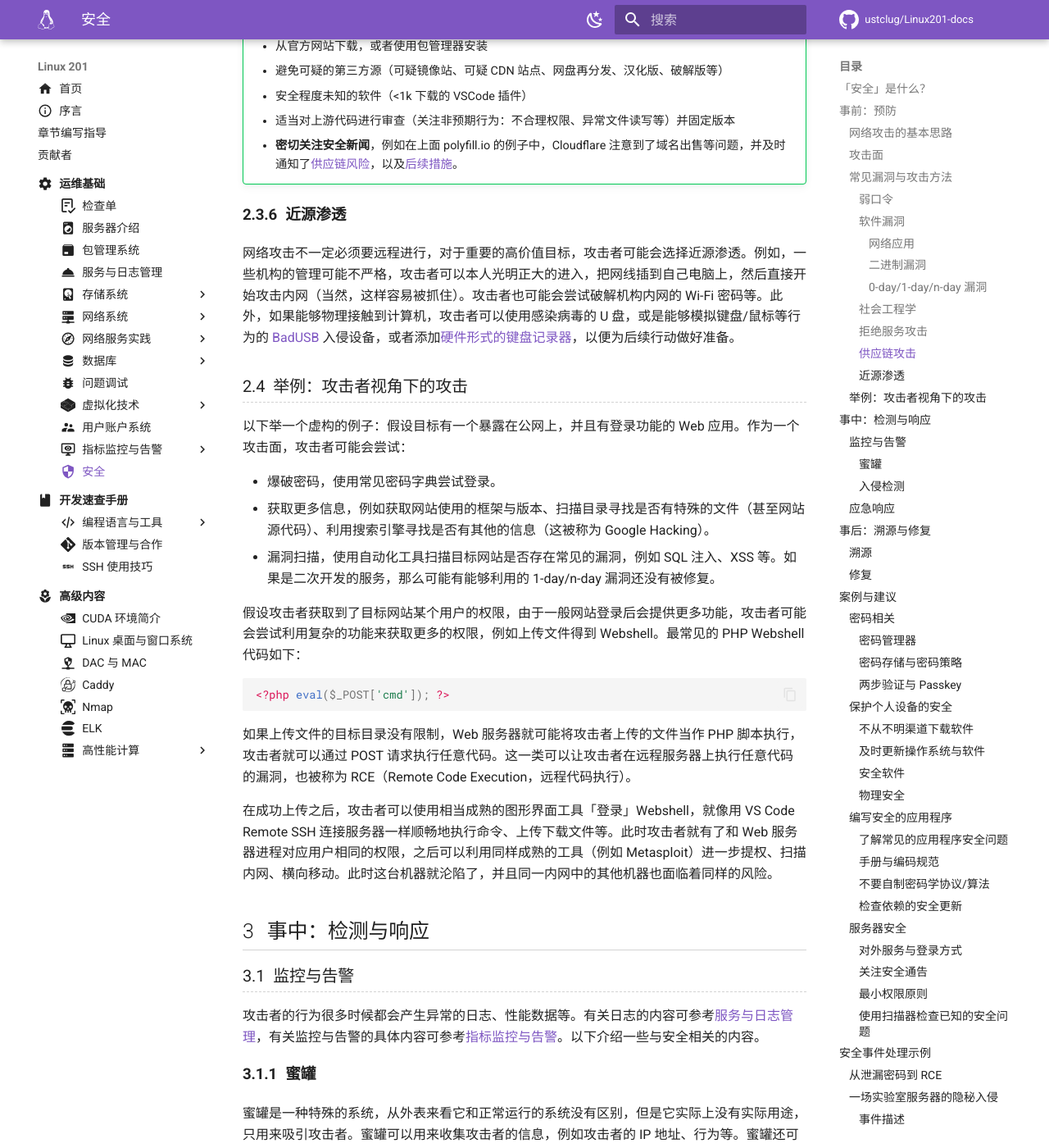
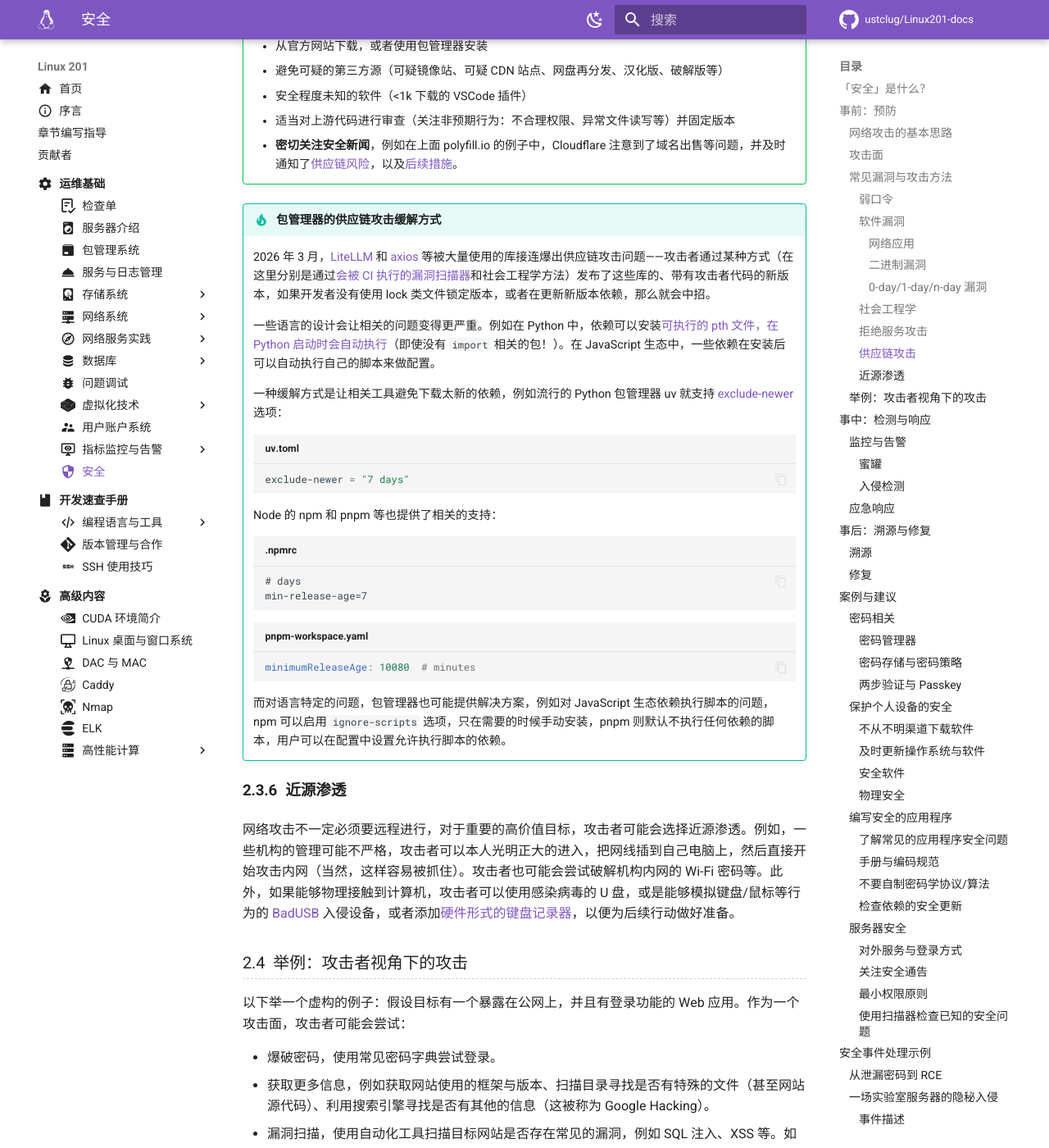
Before and after one commit to ustclug/Linux201-docs, an MkDocs documentation site: the page built from docs/ops/security.md, in a window 1280 px wide and 1400 px high, scrolled down 6973 px. Shown: the whole window at 82% size. Built offline with MkDocs 1.6.1 and Material for MkDocs 9.7.7, drawn with Linux system fonts in a browser that asks for light colours; comment, search, counter and statistics services are not loaded.

Commit message:
ops/security: supply chain attack and package manager
exclude newer; ignore scripts (npm/pnpm)

````diff
--- a/docs/ops/security.md
+++ b/docs/ops/security.md
@@ -221,6 +221,31 @@
     - 安全程度未知的软件（<1k 下载的 VSCode 插件）
     - 适当对上游代码进行审查（关注非预期行为：不合理权限、异常文件读写等）并固定版本
     - **密切关注安全新闻**，例如在上面 polyfill\.io 的例子中，Cloudflare 注意到了域名出售等问题，并及时通知了[供应链风险](https://blog.cloudflare.com/polyfill-io-now-available-on-cdnjs-reduce-your-supply-chain-risk)，以及[后续措施](https://blog.cloudflare.com/automatically-replacing-polyfill-io-links-with-cloudflares-mirror-for-a-safer-internet)。
+
+!!! tip "包管理器的供应链攻击缓解方式"
+
+    2026 年 3 月，[LiteLLM](https://github.com/BerriAI/litellm/issues/24512) 和 [axios](https://github.com/axios/axios/issues/10636) 等被大量使用的库接连爆出供应链攻击问题——攻击者通过某种方式（在这里分别是通过[会被 CI 执行的漏洞扫描器](https://www.aquasec.com/blog/trivy-supply-chain-attack-what-you-need-to-know/)和社会工程学方法）发布了这些库的、带有攻击者代码的新版本，如果开发者没有使用 lock 类文件锁定版本，或者在更新新版本依赖，那么就会中招。
+
+    一些语言的设计会让相关的问题变得更严重。例如在 Python 中，依赖可以安装[可执行的 pth 文件，在 Python 启动时会自动执行](https://docs.python.org/3/library/site.html)（即使没有 `import` 相关的包！）。在 JavaScript 生态中，一些依赖在安装后可以自动执行自己的脚本来做配置。
+
+    一种缓解方式是让相关工具避免下载太新的依赖，例如流行的 Python 包管理器 uv 就支持 [exclude-newer](https://docs.astral.sh/uv/reference/settings/#exclude-newer) 选项：
+
+    ```toml title="uv.toml"
+    exclude-newer = "7 days"
+    ```
+
+    Node 的 npm 和 pnpm 等也提供了相关的支持：
+
+    ```config title=".npmrc"
+    # days
+    min-release-age=7
+    ```
+
+    ```yaml title="pnpm-workspace.yaml"
+    minimumReleaseAge: 10080  # minutes
+    ```
+
+    而对语言特定的问题，包管理器也可能提供解决方案，例如对 JavaScript 生态依赖执行脚本的问题，npm 可以启用 `ignore-scripts` 选项，只在需要的时候手动安装，pnpm 则默认不执行任何依赖的脚本，用户可以在配置中设置允许执行脚本的依赖。
 
 #### 近源渗透 {#close-access-penetration}
 
````
